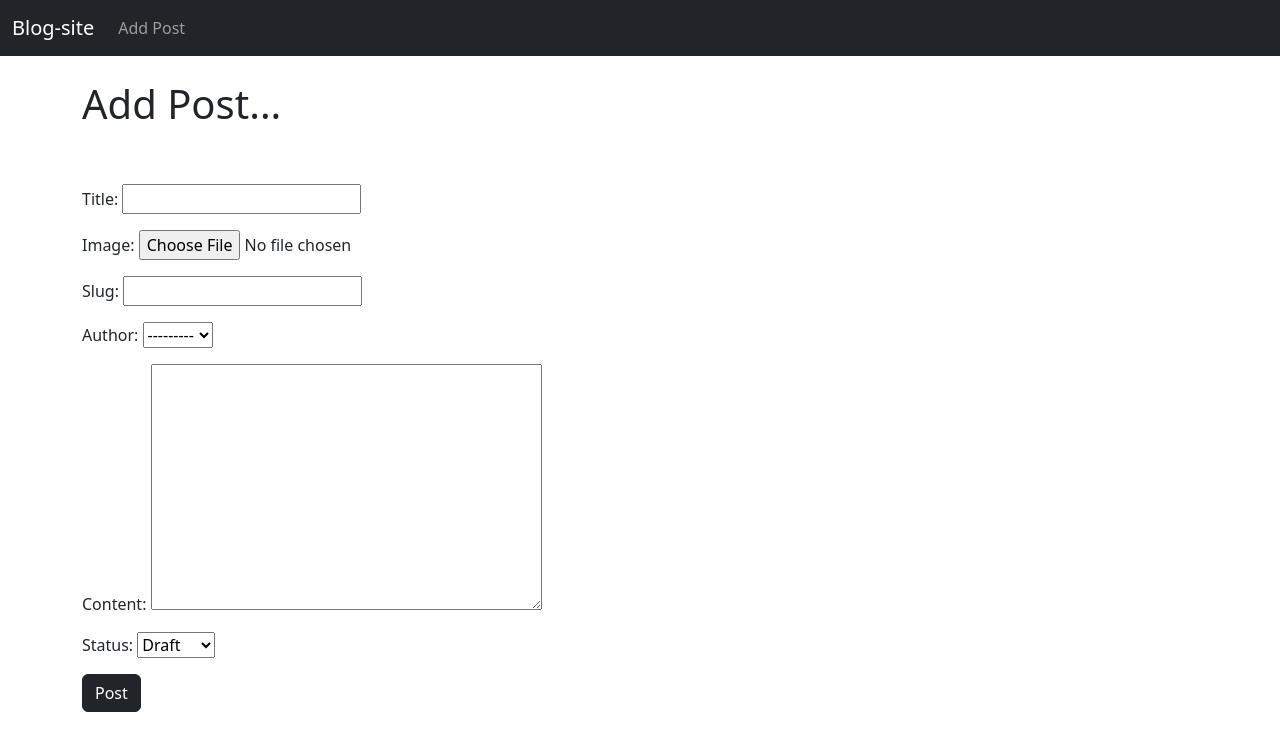
After one commit to khusan9889/Blog-site, a Django app: page /add_post/ in a window 1280 px wide. The commit adds this page. Shown: the top 751 px of the page. Run offline with Django 4.2, Linux system fonts and the light colour scheme; data comes from the database, SQL or seed files in the repository; both versions use the stored data as it was after the commit.

Commit message:
new page for adding post is added

```diff
--- a/blog/post_app/models.py
+++ b/blog/post_app/models.py
@@ -1,9 +1,8 @@
-from distutils.command.upload import upload
+#from distutils.command.upload import upload
 from django.db import models
-
 from django.db import models
 from django.contrib.auth.models import User
-
+from django.urls import reverse
 
 STATUS = (
     (0,"Draft"),
@@ -25,3 +24,7 @@ class Post(models.Model):
 
     def __str__(self):
         return self.title + '|' + str(self.author)
+
+
+    def get_absolute_url(self):
+        return reverse('article-detail', args=(str(self.id)))
--- /dev/null
+++ b/blog/post_app/templates/add_post.html
@@ -0,0 +1,18 @@
+{% extends 'base.html' %}
+
+{% block title %} Create a new Post {% endblock %}
+
+
+
+{% block content%}
+
+<h1>Add Post...</h1>
+<br> <br>
+
+<form method="POST">
+    {% csrf_token %}
+    {{ form.as_p }}
+    <button class="btn btn-dark">Post</button>
+</form>
+
+{% endblock %}
--- a/blog/post_app/templates/base.html
+++ b/blog/post_app/templates/base.html
@@ -23,7 +23,7 @@
                 <a class="nav-link active" aria-current="page" href="#">Home</a>
               </li> -->
               <li class="nav-item">
-                <a class="nav-link" href="#">Link</a>
+                <a class="nav-link" href=" {% url 'add_post' %} ">Add Post</a>
               </li>
               <!-- <li class="nav-item dropdown">
                 <a class="nav-link dropdown-toggle" href="#" id="navbarDropdown" role="button" data-bs-toggle="dropdown" aria-expanded="false">
--- a/blog/post_app/urls.py
+++ b/blog/post_app/urls.py
@@ -1,9 +1,10 @@
 from django.urls import path
-from .views import HomeView, ArticleDetailView
+from .views import AddPostView, HomeView, ArticleDetailView
 
 
 urlpatterns = [
   path('', HomeView.as_view(), name= 'home'),
   path('article/<int:pk>', ArticleDetailView.as_view(), name='article-detail'),
+  path('add_post/', AddPostView.as_view(), name = 'add_post'),
 
 ]
--- a/blog/post_app/views.py
+++ b/blog/post_app/views.py
@@ -1,5 +1,5 @@
 from django.shortcuts import render
-from django.views.generic import ListView, DetailView
+from django.views.generic import ListView, DetailView, CreateView
 from .models import Post
 
 
@@ -11,3 +11,9 @@ class HomeView(ListView):
 class ArticleDetailView(DetailView):
     model = Post
     template_name = 'article_details.html'
+
+
+class AddPostView(CreateView):
+    model = Post
+    template_name = 'add_post.html'
+    fields = '__all__'
```
Also changed, not shown: blog/db.sqlite3.
